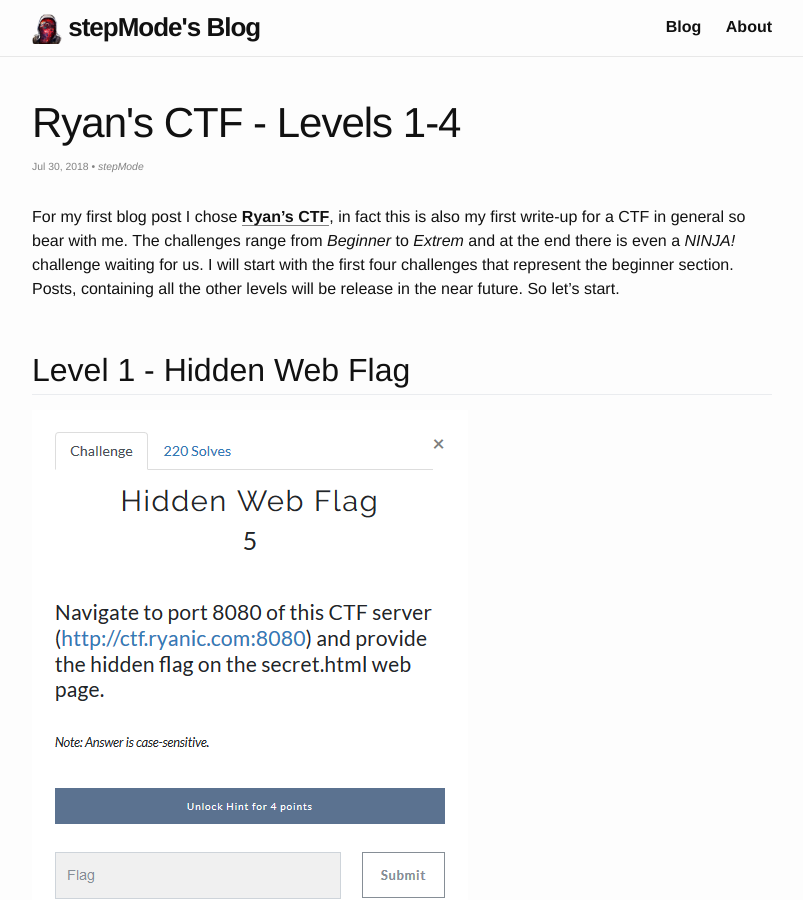
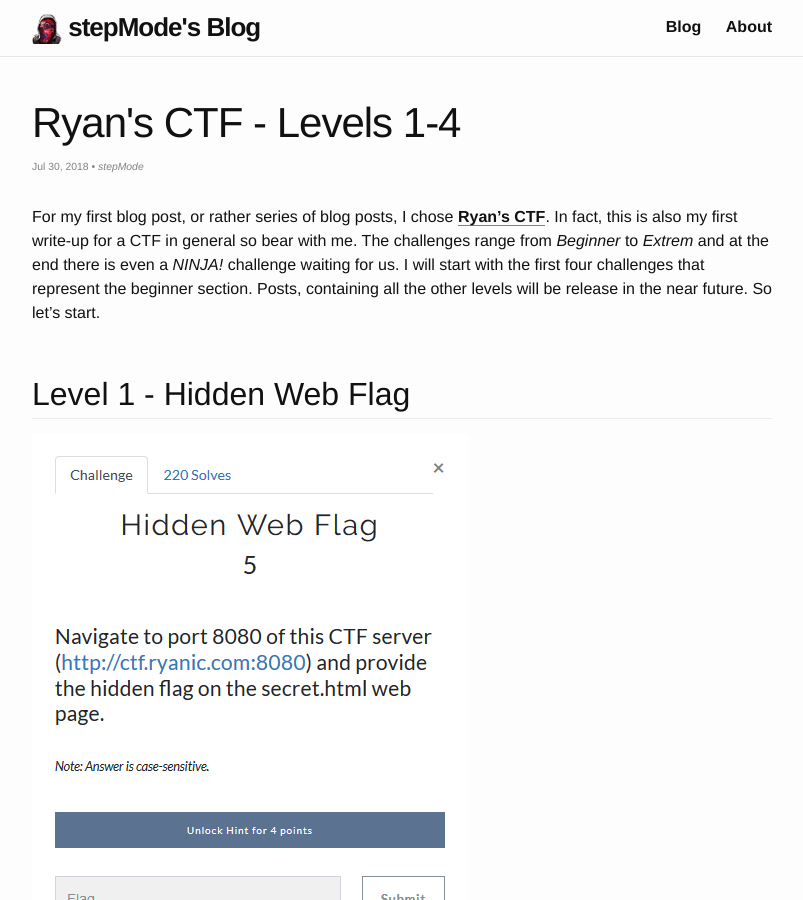
Before and after one commit to stepMode/stepmode.github.io, a Jekyll site: the page built from _posts/2018-07-30-ryans-ctf-levels-1-to-4.md, in a window 1280 px wide and 900 px high. Shown: the whole window, without its empty margins (238-1041 px from the left). Built offline with Jekyll 4.4.1, drawn with Linux system fonts in a browser that asks for light colours.

Commit message:
more content finetuning

```diff
--- a/_posts/2018-07-30-ryans-ctf-levels-1-to-4.md
+++ b/_posts/2018-07-30-ryans-ctf-levels-1-to-4.md
@@ -7,7 +7,7 @@
 tags: ctf
 ---
 
-For my first blog post I chose [Ryan's CTF](http://ctf.ryanic.com/), in fact this is also my first write-up for a CTF in general so bear with me. The challenges range from *Beginner* to *Extrem* and at the end there is even a *NINJA!* challenge waiting for us. I will start with the first four challenges that represent the beginner section. Posts, containing all the other levels will be release in the near future. So let's start.
+For my first blog post, or rather series of blog posts, I chose [Ryan's CTF](http://ctf.ryanic.com/). In fact, this is also my first write-up for a CTF in general so bear with me. The challenges range from *Beginner* to *Extrem* and at the end there is even a *NINJA!* challenge waiting for us. I will start with the first four challenges that represent the beginner section. Posts, containing all the other levels will be release in the near future. So let's start.
 
 # Level 1 - Hidden Web Flag
 
```
